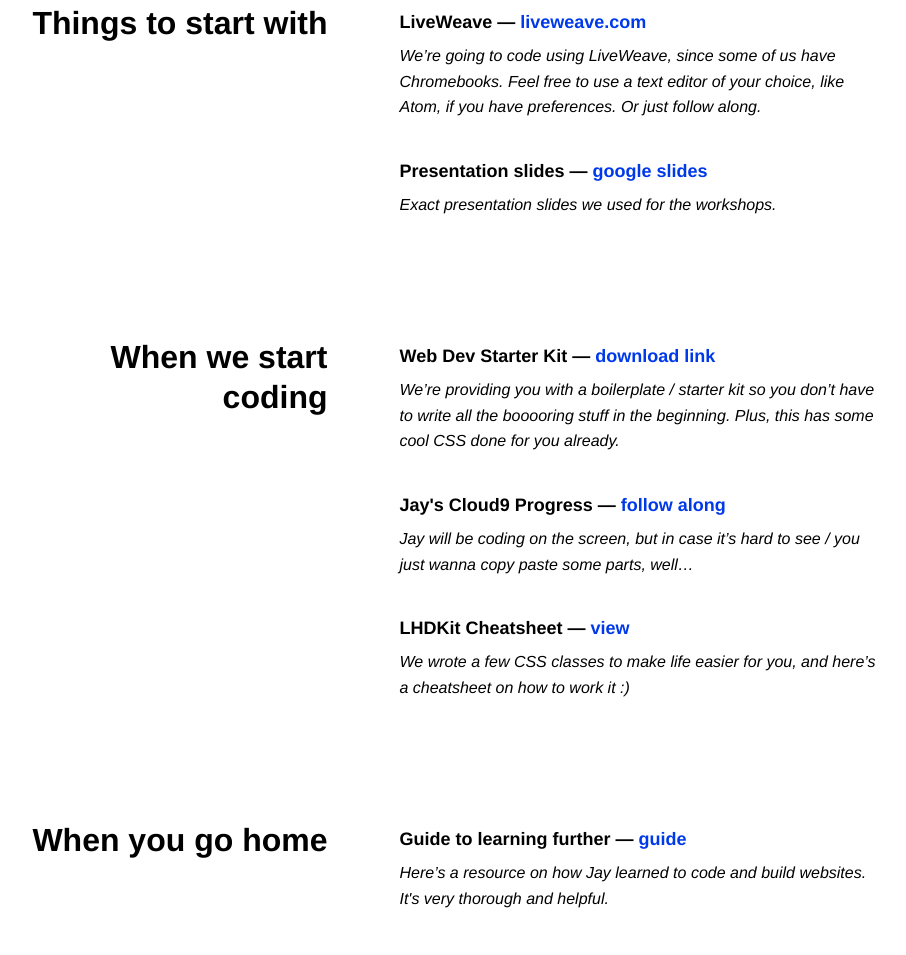
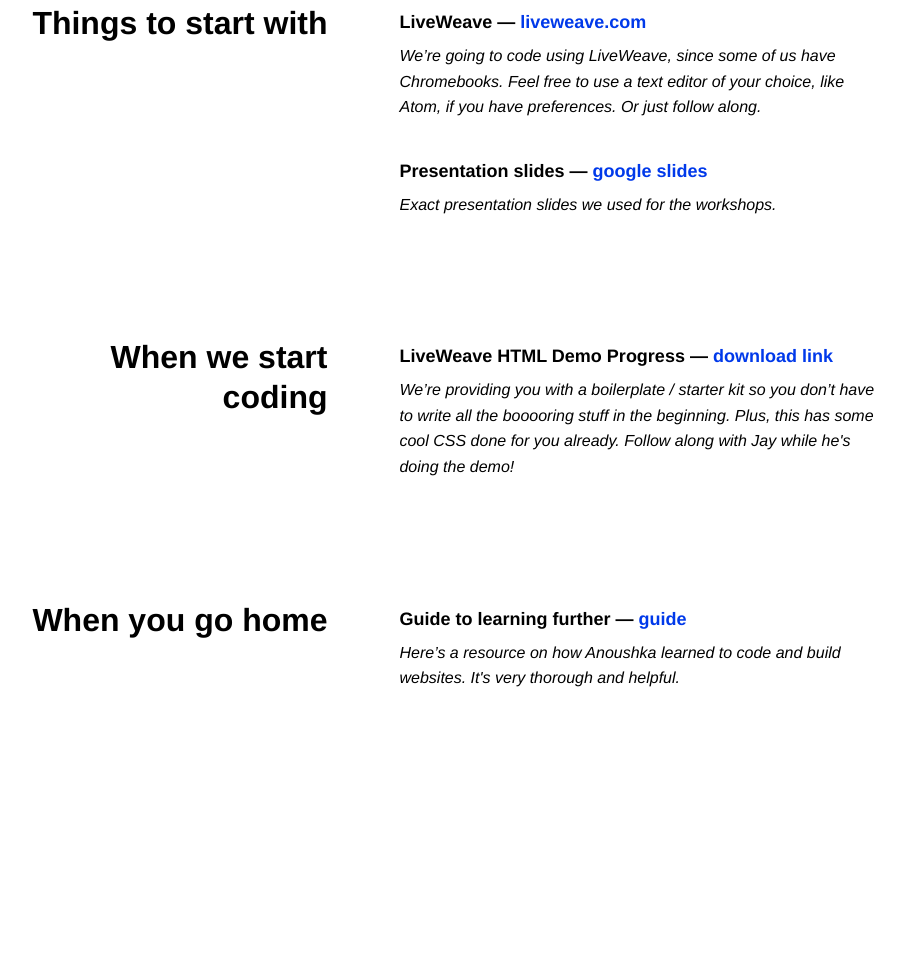
Before and after one commit to jayhxmo/LHD-Resource-Center, a plain HTML site: page index.html in a window 1280 px wide. Shown: the part 902-1857 px from the top of the page, without its empty margins (120-1026 px from the left). After the commit the page ends 1713 px from the top, so only its background shows below. Drawn offline with Linux system fonts and the light colour scheme.

Commit message:
more updates!

```diff
--- a/index.html
+++ b/index.html
@@ -53,16 +53,8 @@
             <h2>When we start coding</h2>
             <div class="resources">
                 <div class="resource">
-                    <h3>Web Dev Starter Kit — <a href="#">download link</a></h3>
-                    <p class="explanation">We’re providing you with a boilerplate / starter kit so you don’t have to write all the booooring stuff in the beginning. Plus, this has some cool CSS done for you already.</p>
-                </div>
-                <div class="resource">
-                    <h3>Jay's Cloud9 Progress — <a href="#">follow along</a></h3>
-                    <p class="explanation">Jay will be coding on the screen, but in case it’s hard to see / you just wanna copy paste some parts, well…</p>
-                </div>
-                <div class="resource">
-                    <h3>LHDKit Cheatsheet — <a href="#">view</a></h3>
-                    <p class="explanation">We wrote a few CSS classes to make life easier for you, and here’s a cheatsheet on how to work it :)</p>
+                    <h3>LiveWeave HTML Demo Progress — <a href="https://liveweave.com/NlN4GU#&togetherjs=TNJddC9fsC">download link</a></h3>
+                    <p class="explanation">We’re providing you with a boilerplate / starter kit so you don’t have to write all the booooring stuff in the beginning. Plus, this has some cool CSS done for you already. Follow along with Jay while he's doing the demo!</p>
                 </div>
             </div>
         </div>
@@ -70,8 +62,8 @@
             <h2>When you go home</h2>
             <div class="resources">
                 <div class="resource">
-                    <h3>Guide to learning further — <a href="#">guide</a></h3>
-                    <p class="explanation">Here’s a resource on how Jay learned to code and build websites. It's very thorough and helpful.</p>
+                    <h3>Guide to learning further — <a href="https://www.w3schools.com/html/">guide</a></h3>
+                    <p class="explanation">Here’s a resource on how Anoushka learned to code and build websites. It's very thorough and helpful.</p>
                 </div>
             </div>
         </div>
```
